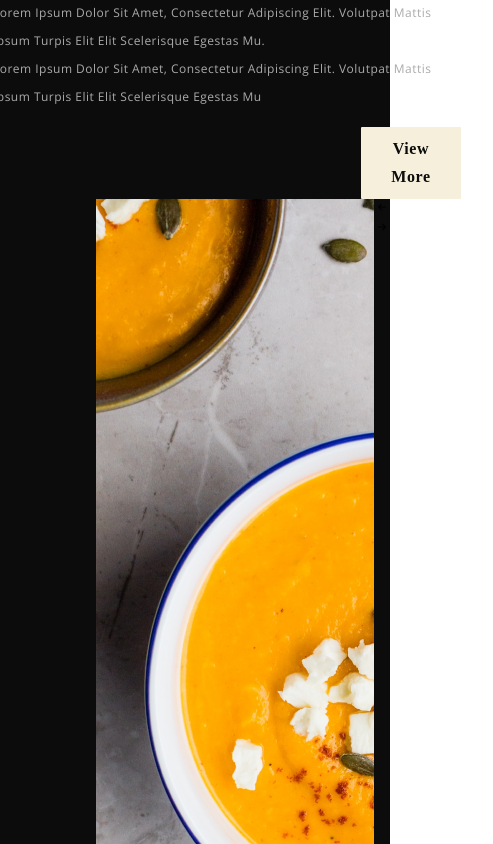
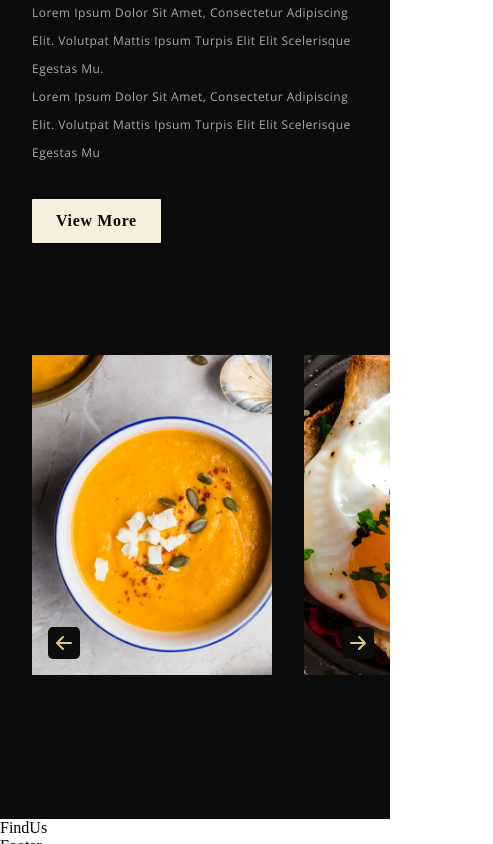
Before and after one commit to Thuotracy/Le-Bistro-Urbain, a React (Create React App) app: page / in a window 390 px wide. Shown: the part 7140-7984 px from the top of the page, 493 px wide, since content can reach past the window. Built offline with nearby package versions, Linux system fonts and the light colour scheme; a web font is replaced by a local one.

Commit message:
styled the gallery section

```diff
--- a/src/container/Gallery/Gallery.css
+++ b/src/container/Gallery/Gallery.css
@@ -14,8 +14,9 @@
 }
 
 .app__gallery-content button{
-    margin-top: 1rem;
-    margin-left: 23rem;
+    margin-top: 2rem;
+    /* margin-left: 23rem; */
+    margin-bottom: 2rem;
 }
 
 .app__gallery-images{
@@ -38,3 +39,92 @@
 .app__gallery-images_container::-webkit-scrollbar{
     display: none;
 }
+
+.app__gallery-images_card{
+    position: relative;
+    min-width: 301px;
+    height: 447px;
+    margin-right: 2rem;
+}
+
+.app__gallery-images_card img{
+    width: 100%;
+    height: 100%;
+    object-fit: cover;
+    opacity: 1;
+    transition: .5s ease;
+}
+
+.app__gallery-images_card img:hover{
+    opacity: .35;
+}
+
+.app__gallery-images_arrows{
+    width: 100%;
+    display: flex;
+    justify-content: space-between;
+    align-items: center;
+    padding: 0 1rem;
+    position: absolute;
+    bottom: 5%;
+}
+
+.gallery__arrow-icon{
+    color: var(--color-golden);
+    font-size: 2rem;
+    cursor: pointer;
+    background-color: var(--color-black);
+    border-radius: 5px;
+}
+
+.gallery__arrow-icon:hover{
+    color: var(--color-white);
+}
+
+@media screen and (min-width: 2000px) {
+    .app__gallery-content button {
+        margin-top: 2rem;
+    }
+
+    .app__gallery-content {
+        min-width: 1000px;
+        padding-right: 4rem;
+    }
+
+    .app__gallery-images_card {
+        min-width: 400px;
+        height: 547px;
+    }
+}
+
+@media screen and (max-width: 1150px) {
+    .app__gallery {
+        flex-direction: column;
+    }
+
+    .app__gallery-images {
+        max-width: 100%;
+        margin: 5rem 0;
+    }
+}
+
+@media screen and (max-width: 850px) {
+    .app__gallery {
+        padding: 4rem 0 4rem 4rem;
+    }
+}
+
+@media screen and (max-width: 650px) {
+    .app__gallery {
+        padding: 4rem 0 4rem 2rem;
+    }
+
+    .app__gallery-content {
+        min-width: 100%;
+    }
+
+    .app__gallery-images_card {
+        min-width: 240px;
+        height: 320px;
+    }
+}
--- a/src/container/Gallery/Gallery.jsx
+++ b/src/container/Gallery/Gallery.jsx
@@ -31,7 +31,7 @@ const Gallery = () => {
       </div>
       <div className="app__gallery-images">
         <div className="app__gallery-images_container" ref={scrollRef}>
-          {[images.gallery01, images.gallery02, images.gallery03, images.gallery04].map((image, index) => (
+          {[images.gallery01, images.gallery02, images.gallery03, images.gallery04, images.gallery01, images.gallery02, images.gallery03, images.gallery04].map((image, index) => (
             <div className="app__gallery-images_card flex__center" key={`gallery_image-${index + 1}`}>
               <img src={image} alt="gallery_image" />
             </div>
```
